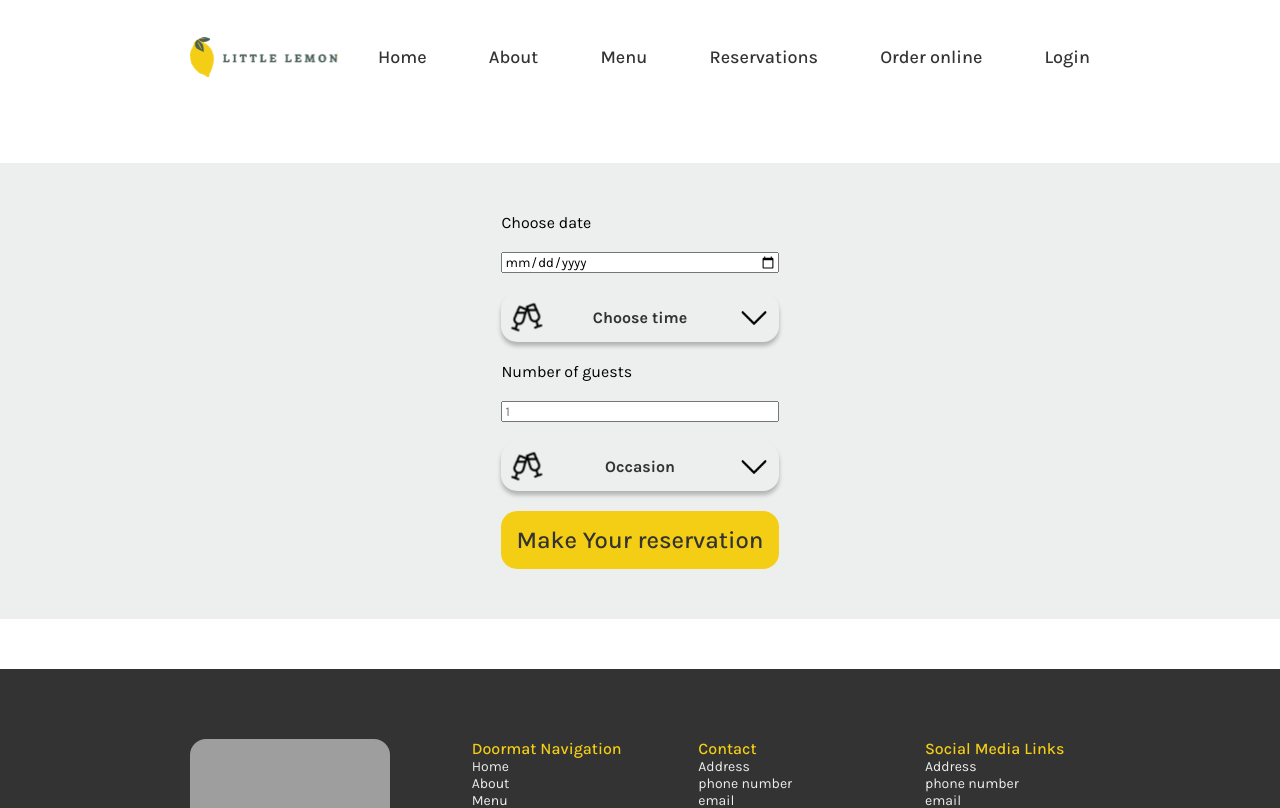
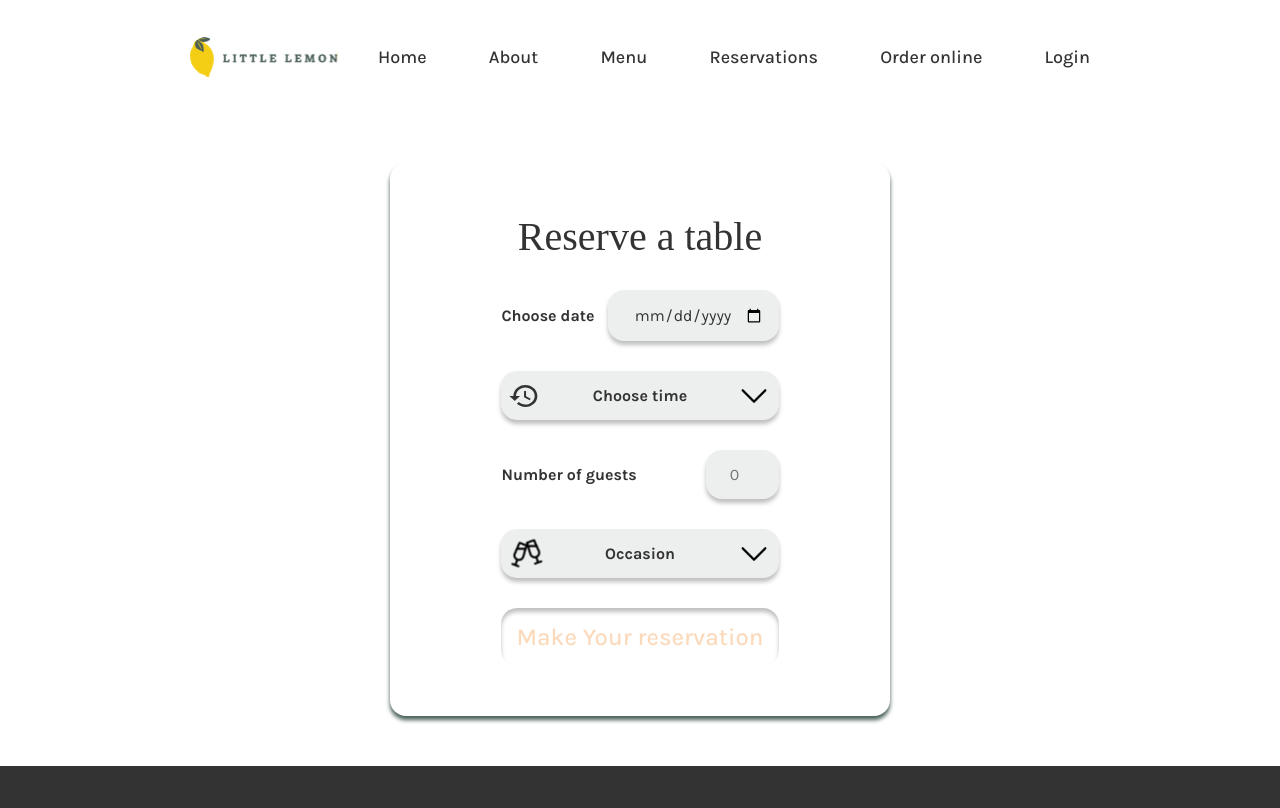
Before and after one commit to t-valentyna/little-lemon, a React (Create React App) app: page /booking in a window 1280 px wide. Shown: the top 808 px of the page. Built offline with nearby package versions, Linux system fonts and the light colour scheme; grey boxes are pictures that could not be loaded; a web font is replaced by a local one.

Commit message:
Defining the Bookings page

```diff
--- a/src/components/BookingPage.js
+++ b/src/components/BookingPage.js
@@ -1,28 +1,103 @@
+import { useState } from "react";
+
+function CustomSelect(props) {
+  const [showOptions, setShowOptions] = useState(false);
+
+  return (
+    <div className="custom-select-container">
+      <div
+        className={`custom-select ${props.state ? "selected" : ""}`}
+        id={props.id}
+        onClick={() => setShowOptions(!showOptions)}
+      >
+        {props.state || props.name}
+      </div>
+      <div className={`dropdown-content ${showOptions ? "show" : ""}`}>
+        {props.option.map((item) => (
+          <div
+            onClick={() => {
+              props.setter(item);
+              setShowOptions(!showOptions);
+            }}
+            value={item}
+            key={item}
+          >
+            {item}
+          </div>
+        ))}
+      </div>
+    </div>
+  );
+}
+
 function BookingPage() {
-    return (
-      <form>
-   <label htmlFor="res-date">Choose date</label>
-   <input type="date" id="res-date" />
-   <select id="res-time ">
-      <option value="" selected disabled hidden>Choose time</option>
-      <option value="17:00">17:00</option>
-      <option value="18:00">18:00</option>
-      <option value="19:00">19:00</option>
-      <option value="20:00">20:00</option>
-      <option value="21:00">21:00</option>
-      <option value="22:00">22:00</option>
-   </select>
-   <label htmlFor="guests">Number of guests</label>
-   <input type="number" placeholder="1" min="1" max="10" id="guests" />
-   <select id="occasion" >
-      <option value="" selected disabled hidden >Occasion</option>
-      <option value="birthday">Birthday</option>
-      <option value="engagement">Engagement</option>
-      <option value="anniversary">Anniversary</option>
-   </select>
-   <button type="submit">Make Your reservation</button>
-</form>
+  const [date, setDate] = useState("");
+  const [time, setTime] = useState("");
+  const [numOfGuests, setNumOfGuests] = useState("");
+  const [occasion, setOccasion] = useState("");
+
+  const availableTimes = ["17:00", "18:00", "19:00", "20:00", "21:00", "22:00"];
+  const availableOccasions = ["Birthday", "Engagement", "Anniversary"];
+
+  const handleSumbit = (e) => {
+    e.preventDefault();
+    alert(
+      `Form submitted with this values: date - ${date}; time - ${time}; number of guests - ${numOfGuests}; occasion - ${occasion}`
     );
-  }
+    setDate("");
+    setTime("");
+    setNumOfGuests("");
+    setOccasion("");
+  };
+
+  return (
+    <form onSubmit={handleSumbit}>
+      <h2>Reserve a table</h2>
+      <label htmlFor="res-date">
+        Choose date
+        <input
+            className={date ? "selected" : ""}
+          type="date"
+          id="res-date"
+          value={date}
+          onChange={(e) => setDate(e.target.value)}
+        />
+      </label>
+      <CustomSelect
+        option={availableTimes}
+        name="Choose time"
+        state={time}
+        setter={setTime}
+        id="res-time"
+      />
+      <label htmlFor="guests">
+        Number of guests
+        <input
+          type="number"
+          placeholder="0"
+          min="1"
+          max="10"
+          id="guests"
+          className={numOfGuests ? "selected" : ""}
+          value={numOfGuests}
+          onChange={(e) => setNumOfGuests(e.target.value)}
+        />
+      </label>
+      <CustomSelect
+        option={availableOccasions}
+        name="Occasion"
+        state={occasion}
+        setter={setOccasion}
+        id="occasion"
+      />
+      <button
+        type="submit"
+        disabled={!(date && time && numOfGuests && occasion)}
+      >
+        Make Your reservation
+      </button>
+    </form>
+  );
+}
 
 export default BookingPage;
--- a/src/index.css
+++ b/src/index.css
@@ -54,6 +54,17 @@ button {
   padding: 15px;
   border: none;
   min-width: 209px;
+}
+
+button:hover {
+  cursor: pointer;
+}
+
+button:disabled {
+  background-color: white;
+  color: var(--secondary2);
+  box-shadow: rgba(0, 0, 0, 0.25) 0 4px 4px 0 inset;
+  cursor: not-allowed;
 }
 
 h3 {
@@ -315,22 +326,34 @@ footer {
 
 form {
   display: grid;
-  /* max-width: 200px;  */
+  width: min(100vw - 2 * var(--paddingRightLeft), 500px);
   margin: 50px auto;
-  gap: 20px;
+  gap: 30px;
   justify-content: center;
-  background-color: var(--highlight1);
+  /* background-color: var(--highlight1); */
   padding: 50px;
   position: relative;
+  box-shadow: var(--primary1) 0 4px 4px 0;
+  border-radius: 16px;
+  & h2 {
+    text-align: center;
+    color: var(--highlight2);
+  }
 }
 
-select {
+#occasion {
+  --icon: url(./assets/Champagne.svg);
+}
+
+#res-time {
+  --icon: url(./assets/Time.svg);
+}
+
+label input, .custom-select {
   appearance: none;
   background-color: var(--highlight1);
-  background: url(./assets/Expand\ Arrow.svg) no-repeat 97%, url(./assets/Champagne.svg) no-repeat 3%;
   box-shadow: rgba(0, 0, 0, 0.25) 0 4px 4px 0;
   font-size: 16px;
-  font-weight: 700;
   border-radius: 16px;
   text-align: center;
   padding: 15px;
@@ -338,8 +361,53 @@ select {
   border: none;
 }
 
+.selected {
+  color: var(--highlight1);
+  background-color: var(--primary1);
+}
+
+.custom-select {
+  background: url(./assets/Expand\ Arrow.svg) no-repeat 97%, var(--icon) no-repeat 3%, var(--highlight1);
+  font-weight: 700;
+  &.selected {
+    background: url(./assets/Expand\ Arrow\ white.svg) no-repeat 97%, var(--primary1);
+  }
+}
+
 option {
   text-align: center;
   background-color: var(--highlight1);
-  border-bottom: var(--highlight2) dashed 1px;
+  /* border-bottom: var(--highlight2) dashed 1px; */
 }
+
+label {
+  color: var(--highlight2);
+  font-size: 16px;
+  font-weight: 700;
+  display: flex;
+  justify-content: space-between;
+  align-items: center;
+}
+
+.custom-select-container {
+  position: relative;
+  cursor: pointer;
+}
+
+.dropdown-content {
+  display: none;
+  position: absolute;
+  top: 57px;
+  width: 100%;
+  text-align: center;
+  font-weight: 700;
+  background-color: var(--highlight1);
+  z-index: 1;
+  & div {
+    border-bottom: var(--highlight2) dashed 1px;
+    padding: 10px;
+  }
+  &.show {
+    display: block;
+  }
+}
```
Also changed, not shown: src/assets/Expand Arrow white.svg (added), src/assets/Time.svg (added).
